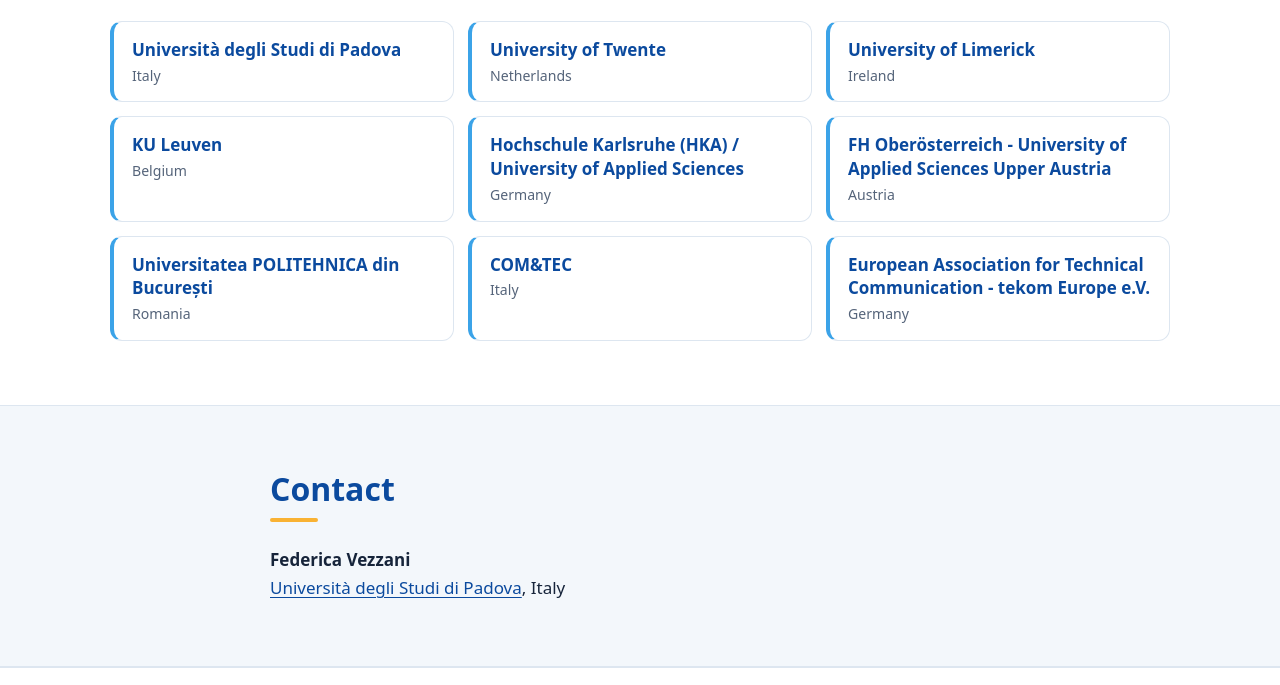
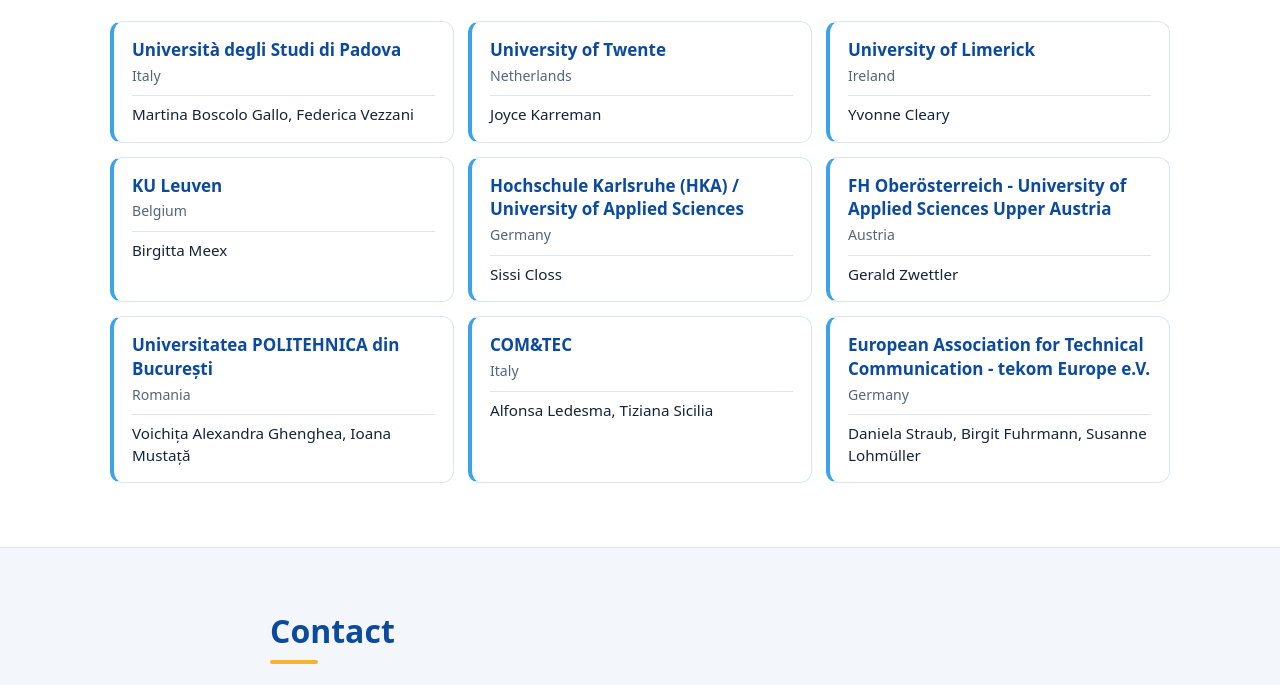
Before and after one commit to TecCOMFramePlus/teccomframeplus.github.io, a plain HTML site: page index.html in a window 1280 px wide. Shown: the part 1371-2056 px from the top of the page. Drawn offline with Linux system fonts and the light colour scheme.

Commit message:
Add participant names per partner and contact email
Co-Authored-By: Claude Fable 5.2 <noreply@anthropic.com>

```diff
--- a/assets/css/style.css
+++ b/assets/css/style.css
@@ -125,6 +125,7 @@ h2::after {
 .partners a { text-decoration: none; }
 .partners a:hover { text-decoration: underline; }
 .partners span { font-size: 0.88rem; font-weight: 400; color: var(--muted); }
+.partners .people { margin-top: 6px; padding-top: 8px; border-top: 1px solid var(--line); font-size: 0.95rem; color: var(--ink); }
 
 /* Contact */
 .contact { font-style: normal; }
--- a/index.html
+++ b/index.html
@@ -78,15 +78,15 @@
       <div class="container">
         <h2>Partners</h2>
         <ul class="partners">
-          <li><a href="https://www.unipd.it/" target="_blank" rel="noopener">Università degli Studi di Padova</a><span>Italy</span></li>
-          <li><a href="https://www.utwente.nl/" target="_blank" rel="noopener">University of Twente</a><span>Netherlands</span></li>
-          <li><a href="https://www.ul.ie/" target="_blank" rel="noopener">University of Limerick</a><span>Ireland</span></li>
-          <li><a href="https://www.kuleuven.be/" target="_blank" rel="noopener">KU Leuven</a><span>Belgium</span></li>
-          <li><a href="https://www.h-ka.de/" target="_blank" rel="noopener">Hochschule Karlsruhe (HKA) / University of Applied Sciences</a><span>Germany</span></li>
-          <li><a href="https://www.fh-ooe.at/" target="_blank" rel="noopener">FH Oberösterreich - University of Applied Sciences Upper Austria</a><span>Austria</span></li>
-          <li><a href="https://upb.ro/" target="_blank" rel="noopener">Universitatea POLITEHNICA din București</a><span>Romania</span></li>
-          <li><a href="https://www.comtec-italia.org/" target="_blank" rel="noopener">COM&amp;TEC</a><span>Italy</span></li>
-          <li><a href="https://www.tekom.eu/" target="_blank" rel="noopener">European Association for Technical Communication - tekom Europe e.V.</a><span>Germany</span></li>
+          <li><a href="https://www.unipd.it/" target="_blank" rel="noopener">Università degli Studi di Padova</a><span>Italy</span><span class="people">Martina Boscolo Gallo, Federica Vezzani</span></li>
+          <li><a href="https://www.utwente.nl/" target="_blank" rel="noopener">University of Twente</a><span>Netherlands</span><span class="people">Joyce Karreman</span></li>
+          <li><a href="https://www.ul.ie/" target="_blank" rel="noopener">University of Limerick</a><span>Ireland</span><span class="people">Yvonne Cleary</span></li>
+          <li><a href="https://www.kuleuven.be/" target="_blank" rel="noopener">KU Leuven</a><span>Belgium</span><span class="people">Birgitta Meex</span></li>
+          <li><a href="https://www.h-ka.de/" target="_blank" rel="noopener">Hochschule Karlsruhe (HKA) / University of Applied Sciences</a><span>Germany</span><span class="people">Sissi Closs</span></li>
+          <li><a href="https://www.fh-ooe.at/" target="_blank" rel="noopener">FH Oberösterreich - University of Applied Sciences Upper Austria</a><span>Austria</span><span class="people">Gerald Zwettler</span></li>
+          <li><a href="https://upb.ro/" target="_blank" rel="noopener">Universitatea POLITEHNICA din București</a><span>Romania</span><span class="people">Voichița Alexandra Ghenghea, Ioana Mustață</span></li>
+          <li><a href="https://www.comtec-italia.org/" target="_blank" rel="noopener">COM&amp;TEC</a><span>Italy</span><span class="people">Alfonsa Ledesma, Tiziana Sicilia</span></li>
+          <li><a href="https://www.tekom.eu/" target="_blank" rel="noopener">European Association for Technical Communication - tekom Europe e.V.</a><span>Germany</span><span class="people">Daniela Straub, Birgit Fuhrmann, Susanne Lohmüller</span></li>
         </ul>
       </div>
     </section>
@@ -96,7 +96,8 @@
         <h2>Contact</h2>
         <address class="contact">
           <strong>Federica Vezzani</strong><br>
-          <a href="https://www.unipd.it/" target="_blank" rel="noopener">Università degli Studi di Padova</a>, Italy
+          <a href="https://www.unipd.it/" target="_blank" rel="noopener">Università degli Studi di Padova</a>, Italy<br>
+          <a href="mailto:federica.vezzani@unipd.it">federica.vezzani@unipd.it</a>
         </address>
       </div>
     </section>
```
